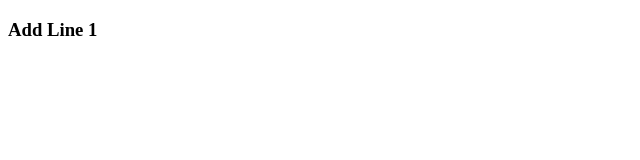
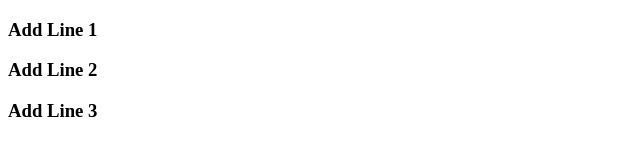
Before and after one commit to gunlee80/project3-shoppingmall, a plain HTML site: page index.html in a window 1280 px wide. Shown: the whole page, without its empty margins (0-640 px from the left). Drawn offline with Linux system fonts and the light colour scheme.

Commit message:
Update index.html

```diff
--- a/index.html
+++ b/index.html
@@ -7,5 +7,7 @@
 </head>
 <body>
     <h3>Add Line 1</h3>
+    <h3>Add Line 2</h3>
+    <h3>Add Line 3</h3>
 </body>
 </html>
```
